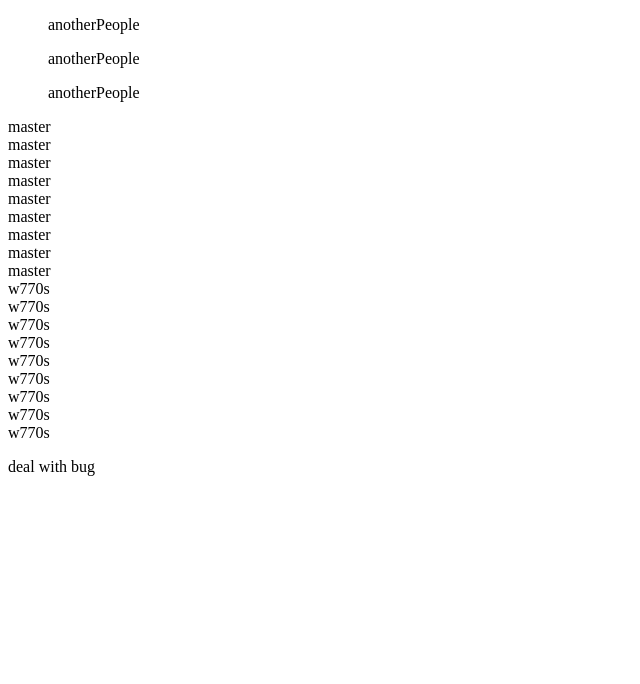
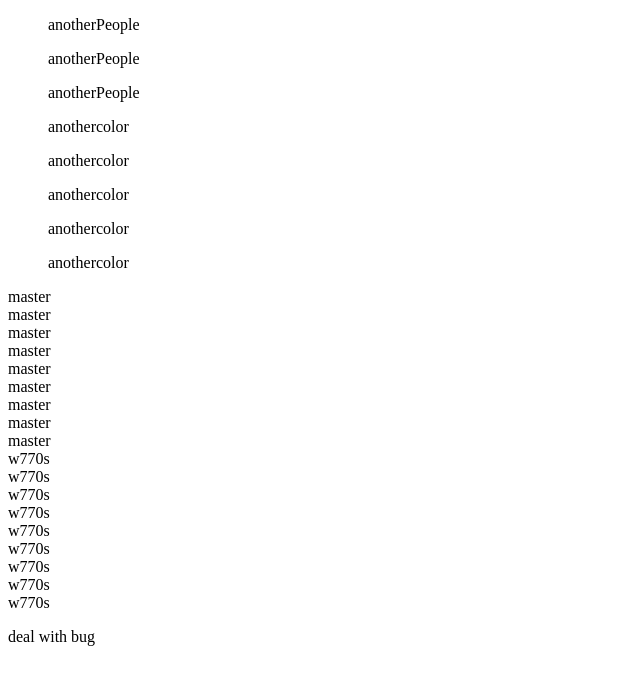
Before and after one commit to smilelog/gittree, a plain HTML site: page index.html in a window 1280 px wide. Shown: the whole page, without its empty margins (0-640 px from the left). Drawn offline with Linux system fonts and the light colour scheme.

Commit message:
test . files

```diff
--- a/index.html
+++ b/index.html
@@ -12,11 +12,11 @@
   <ul>anotherPeople</ul>
   <ul>anotherPeople</ul>
   <ul>anotherPeople</ul>
-  <ul></ul>
-  <ul></ul>
-  <ul></ul>
-  <ul></ul>
-  <ul></ul>
+  <ul>anothercolor</ul>
+  <ul>anothercolor</ul>
+  <ul>anothercolor</ul>
+  <ul>anothercolor</ul>
+  <ul>anothercolor</ul>
   <ul></ul>
   <ul></ul>
   <ul></ul>
--- a/test.js
+++ b/test.js
@@ -1 +1,4 @@
-console.log('ok')
+console.log('ok');
+function aas(aa){
+	return mother = aa.length;
+}
```
Also changed, not shown: test.html.txt (added).
